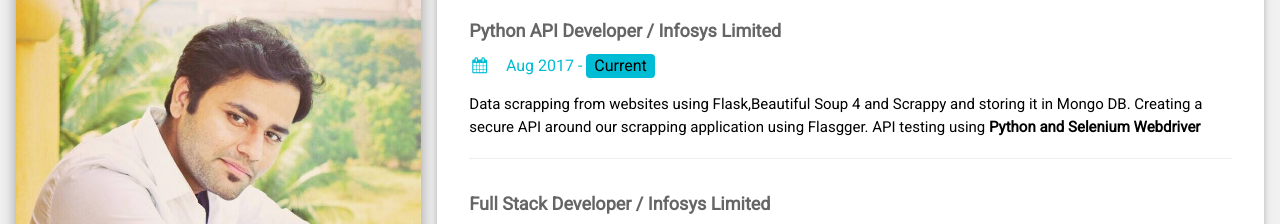
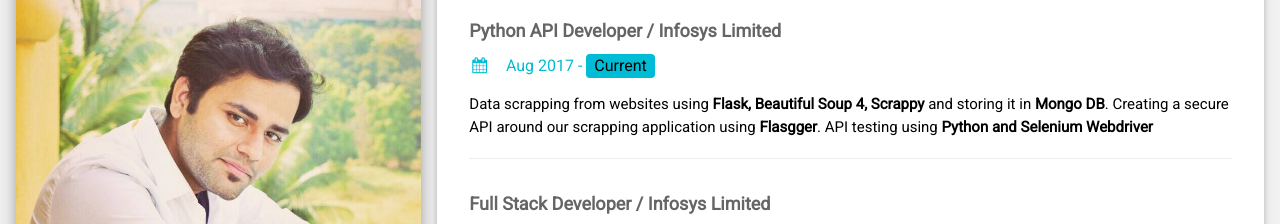
Before and after one commit to UtpalDas6/Visual-CV, a plain HTML site: page index.html in a window 1280 px wide. Shown: the part 106-330 px from the top of the page. Drawn offline with nearby package versions, Linux system fonts and the light colour scheme.

Commit message:
Update index.html

```diff
--- a/index.html
+++ b/index.html
@@ -83,7 +83,7 @@
         <div class="w3-container">
           <h5 class="w3-opacity"><b>Python API Developer / Infosys Limited</b></h5>
           <h6 class="w3-text-cyan"><i class="fa fa-calendar fa-fw w3-margin-right"></i>Aug 2017 - <span class="w3-tag w3-cyan w3-round">Current</span></h6>
-          <p>Data scrapping from websites using Flask,Beautiful Soup 4 and Scrappy and storing it in Mongo DB. Creating a secure API around our scrapping application using Flasgger. API testing using <strong>Python and Selenium Webdriver</strong></p>
+          <p>Data scrapping from websites using <strong>Flask, Beautiful Soup 4, Scrappy</strong> and storing it in <strong>Mongo DB</strong>. Creating a secure API around our scrapping application using <strong>Flasgger</strong>. API testing using <strong>Python and Selenium Webdriver</strong></p>
           <hr>
         </div>
         <div class="w3-container">
```
